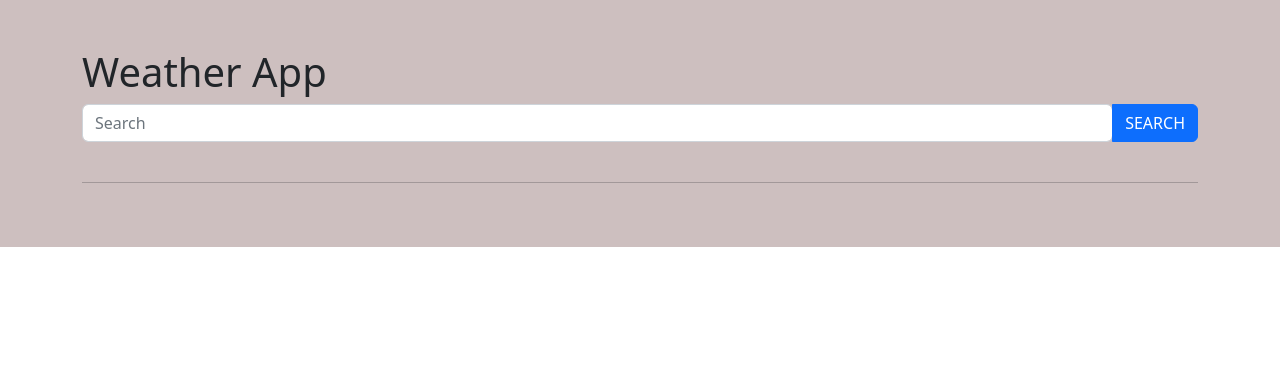
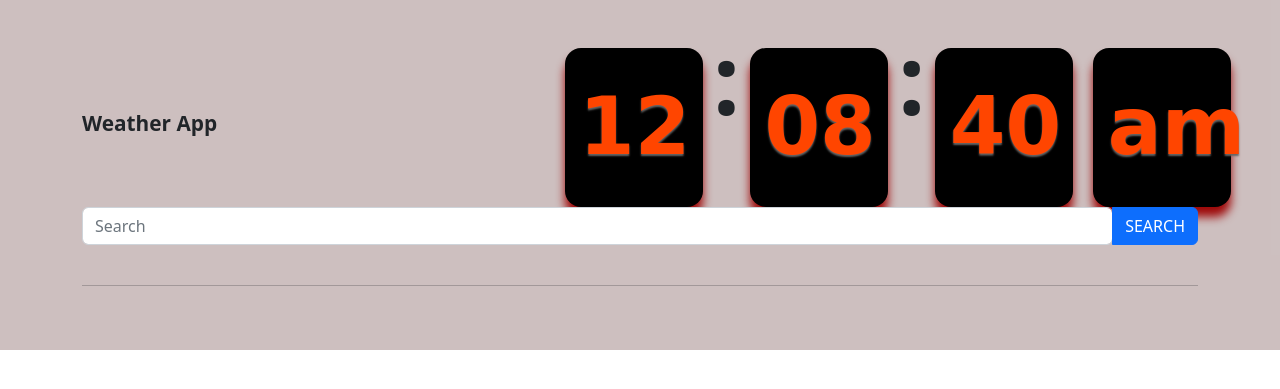
Before and after one commit to serdalaydin6116/DjangoWeatherApp, a Django app: page / in a window 1280 px wide. Shown: the top 389 px of the page. Run offline with Django 4.2, Linux system fonts and the light colour scheme; data that the repository does not hold is empty.

Commit message:
clock html was added

```diff
--- a/weatherapp/templates/weatherapp/index.html
+++ b/weatherapp/templates/weatherapp/index.html
@@ -15,7 +15,18 @@
 <body>
     <section class="" style="background-color: #4114">
       <div class="container py-5 h-100">
-            <h1 class='text-Black'>Weather App</h1>
+          <div class="d-flex align-items-center " >
+              <h1 class="flex-grow-1" style="font-size: 1.3rem; font-weight: bold ; text-Black">Weather App</h1>
+              <div id="clock" class="d-flex justify-content-center " style="font-size: 1rem; font-weight: bold">
+                  <p class="unit" id="hours"></p>
+                  <p  class="comma">:</p>
+                  <p class="unit" id="minutes"></p>
+                  <p  class="comma">:</p>
+                  <p class="unit" id="seconds"></p>
+                  <p class="unit" id="ampm"></p>
+              </div>
+
+          </div>
           {% if messages %}
 
           {% for message in  messages%}
@@ -43,18 +54,8 @@
 
                       <div class="d-flex bg-info p-2">
                         <h4 class="flex-grow-1" style="color: #dc3545">{{i.city}}</h4>
-                        <div id="clock">
-                            <p class="unit" id="hours"></p>
-                            <p  class="comma">:</p>
-                            <p class="unit" id="minutes"></p>
-                            <p  class="comma">:</p>
-                            <p class="unit" id="seconds"></p>
-                            <p class="unit" id="ampm"></p>
-                        </div>
 
-
-
-                        {% comment %} <h6 class="time text-Black">D/m/year --hour:minute</h6>                         {% endcomment %}
+                        <h6 class="time text-Black">Happy Day!</h6>
                      </div>
 
                       <div class="d-flex flex-column text-center mt-4 mb-3 p-0  ">
@@ -91,10 +92,7 @@
     </section>
 
 <script src="{% static 'weatherapp/js/timeout.js' %}"></script>
-      {% comment %} <script src="{% static 'weatherapp/js/datetime.js' %}"></script>  {% endcomment %}
+<script src="{% static 'weatherapp/js/datetime.js' %}"></script>
 
 </body>
 </html>
-
-
-<i class="fa-regular fa-droplet-percent"></i>
```
Lines whose indentation alone changed are shown as unchanged.
